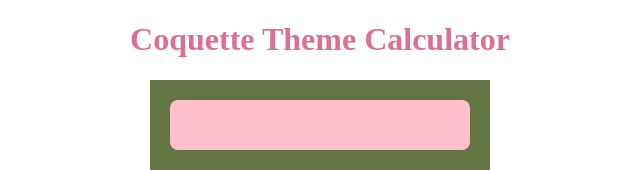
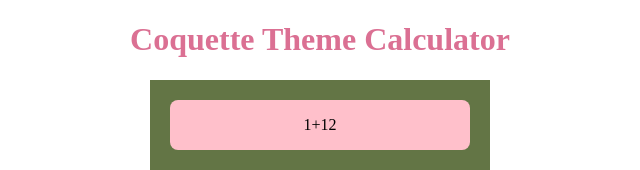
Before and after one commit to 03G03/calculator, a plain HTML site: page index.html in a window 1280 px wide. Shown: the top 170 px of the page, 320-960 px from the left. Drawn offline with Linux system fonts and the light colour scheme.

Commit message:
Edit #display-box

```diff
--- a/index.css
+++ b/index.css
@@ -23,6 +23,8 @@ body {
     width: 300px;
     height: 50px;
     margin-bottom: 20px;
+    align-items: center;
+    justify-content: center;
 }
 
 .content {
--- a/index.html
+++ b/index.html
@@ -13,7 +13,7 @@
     <div class="page">
         <h1 id="title">Coquette Theme Calculator</h1>
         <div class="section-calculator">
-            <div class="content" id="display-box"></div>
+            <div class="content" id="display-box">1+12</div>
             <div>
                 <div class="content">
                     <button>clear</button>
```
